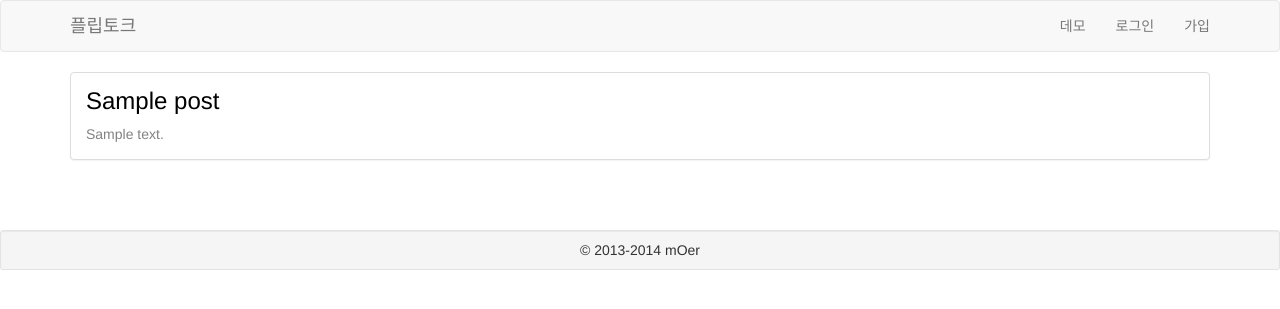
After one commit to m0er/fliptalk, a Django app: template fliptalk/templates/list.html in a window 1280 px wide. The commit adds this page. Shown: the top 309 px of the page. Run offline with Django 3.2, Linux system fonts and the light colour scheme; the template is opened without the code that fills it: most values are stand-ins (such as "Sample title", 1, 10 or a date in 2020); some libraries are stand-ins or nearby versions.

Commit message:
리스트 페이지 목업.

```diff
--- a/fliptalk/static/css/demo.css
+++ b/fliptalk/static/css/demo.css
@@ -161,12 +161,23 @@ body > footer {
 	margin: 50px 0 30px 0;
 }
 
-/* Index 페이지 */
+/* 인덱스 페이지 */
 .index .jumbotron {
     text-align: center;
 }
 
-/* Post 페이지 */
+/* 포스팅 페이지 */
 .post form textarea {
     resize: none;
 }
+
+/* 리스트 페이지 */
+.list .panel .panel-body {
+    color: #828282;
+}
+
+.list .panel .panel-title {
+    color: black;
+    font-size: 24px;
+    margin-bottom: 10px;
+}
--- a/fliptalk/templates/common/gnb.html
+++ b/fliptalk/templates/common/gnb.html
@@ -1,17 +1,18 @@
 <nav class="navbar navbar-default" role="navigation">
     <div class="container">
         <header class="navbar-header">
-            <a class="navbar-brand" href="/">FlipTalk</a>
+            <a class="navbar-brand" href="/">플립토크</a>
         </header>
 
         <ul class="nav navbar-nav navbar-right">
-            <li><a href="/demo">Demo</a></li>
+            <li><a href="/demo">데모</a></li>
             {% if not user.is_authenticated %}
-                <li><a href="{% url 'email_login' %}">Login</a></li>
-                <li><a href="{% url 'email_register' %}">Register</a></li>
+                <li><a href="{% url 'email_login' %}">로그인</a></li>
+                <li><a href="{% url 'email_register' %}">가입</a></li>
             {% else %}
-                <li><a href="{% url 'post' %}">Write</a></li>
-                <li><a href="{% url 'logout' %}">Logout</a></li>
+                <li><a href="{% url 'list' %}">리스트</a></li>
+                <li><a href="{% url 'post' %}">글작성</a></li>
+                <li><a href="{% url 'logout' %}">로그아웃</a></li>
             {% endif %}
         </ul>
     </div>
--- /dev/null
+++ b/fliptalk/templates/list.html
@@ -0,0 +1,29 @@
+<!DOCTYPE html>
+<html lang="ko">
+<head>
+    <meta http-equiv="Content-Type" content="text/html; charset=UTF-8"/>
+    <meta name="viewport" content="width=device-width, initial-scale=1.0">
+    <title>Fliptalk Demo Page</title>
+    <link rel="stylesheet" href="//netdna.bootstrapcdn.com/bootstrap/3.2.0/css/bootstrap.min.css">
+    <link rel="stylesheet" type="text/css" href="/static/css/demo.css">
+</head>
+<body class="list">
+{% include 'common/gnb.html' with user=user %}
+
+<div class="container">
+    {% for post in posts %}
+    <article class="panel panel-default">
+        <div class="panel-body">
+            <h3 class="panel-title">{{ post.title }}</h3>
+            {{ post.summary }}
+        </div>
+    </article>
+    {%  endfor %}
+</div>
+
+{% include 'common/footer.html' %}
+<script type="text/javascript" src="/static/js/jquery-2.0.3.min.js"></script>
+<script type = "text/javascript" src = "/static/js/holder.js"></script>
+<script src="//netdna.bootstrapcdn.com/bootstrap/3.2.0/js/bootstrap.min.js"></script>
+</body>
+</html >
--- a/fliptalk/views.py
+++ b/fliptalk/views.py
@@ -15,7 +15,10 @@ def demo(request):
     return render_to_response('demo.html', context_instance=RequestContext(request))
 
 def list(request):
-    pass
+    posts = Post.objects.all()
+    return render_to_response('list.html', {
+        'posts': posts
+    }, context_instance=RequestContext(request))
 
 @csrf_exempt
 def post(request):
```
